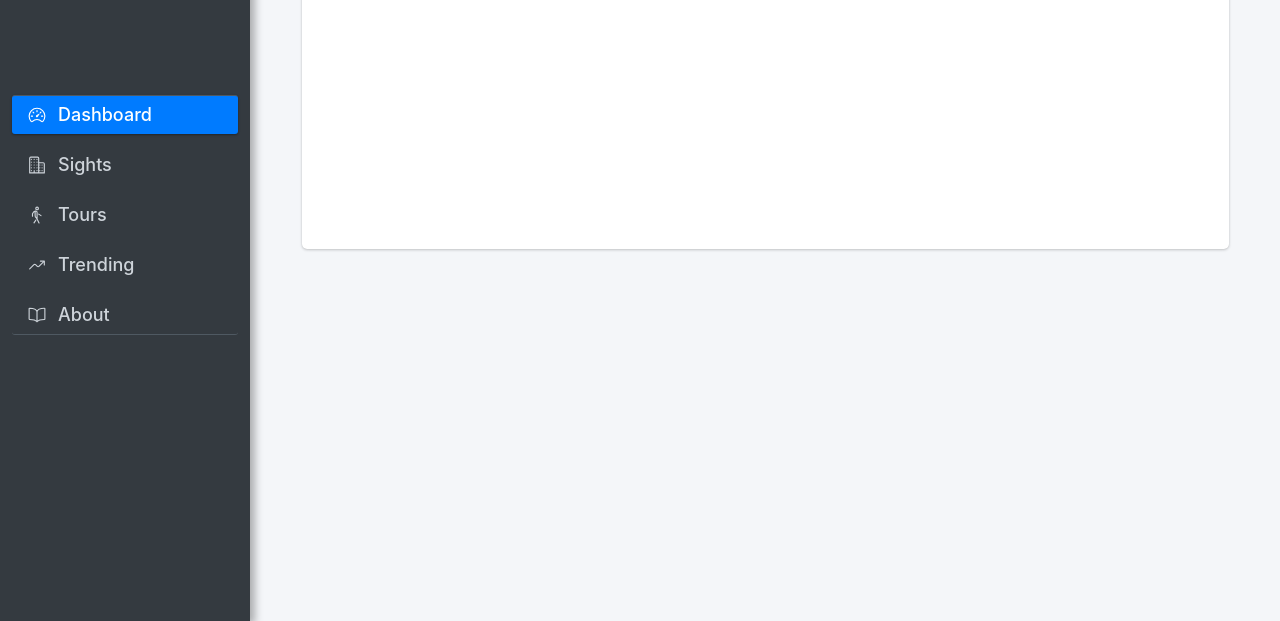
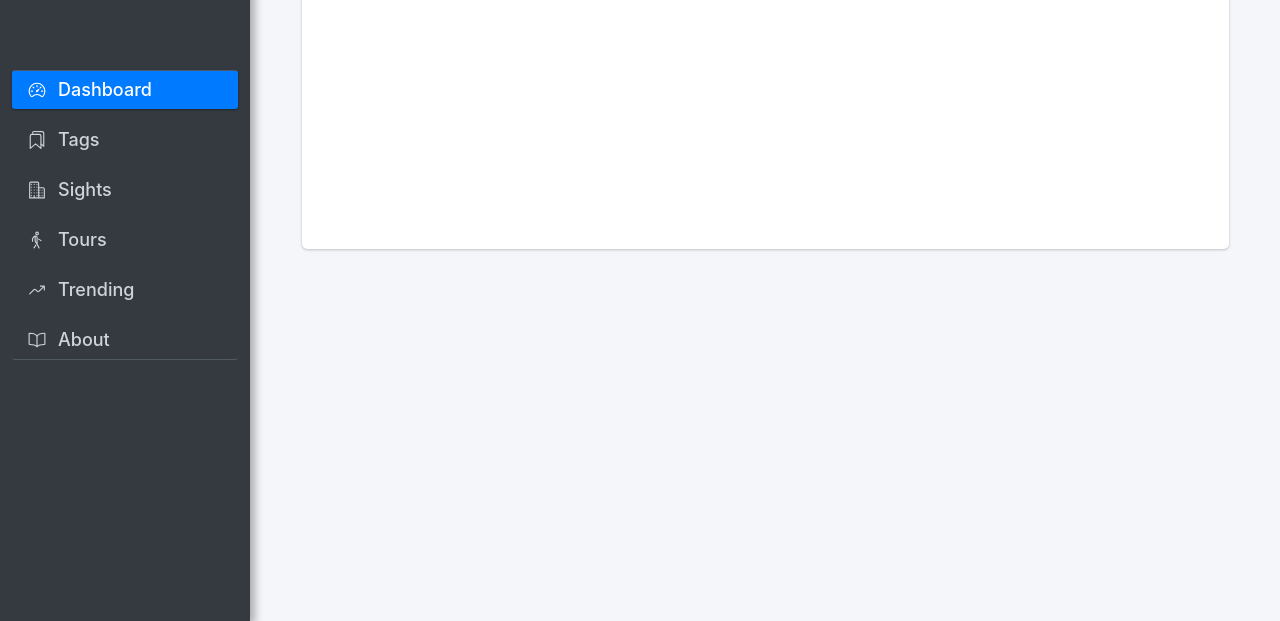
Before and after one commit to MoryokaV/Visit-Braila, a Flask app: page /admin in a window 1280 px wide. Shown: the part 179-800 px from the top of the page. Run offline with Flask 2, Linux system fonts and the light colour scheme; the visitor is signed in with stand-in values (Sample User, id 1); data that the repository does not hold is empty; some libraries are stand-ins or nearby versions.

Commit message:
add 'tags' tab & bug fix

```diff
--- a/backend/static/css/panel.css
+++ b/backend/static/css/panel.css
@@ -12,7 +12,6 @@ body > header {
     align-items: center;
     justify-content: space-between;
     padding: 1.2rem 1.6rem;
-    box-shadow: 0 2px 8px 1px rgba(0, 0, 0, 0.2);
 }
 
 body > aside {
@@ -35,6 +34,26 @@ aside > nav {
     padding: 0 1.2rem;
 }
 
+.nav-item {
+    color: var(--text-color);
+    margin-bottom: 1.2rem;
+    padding: 1rem 1.6rem;
+    border-radius: 3px;
+    font-weight: 500;
+    color: var(--text-color-dimmed)
+}
+
+.nav-item:hover {
+    background-color: var(--accent-color-light);
+    color: #fff;
+}
+
+.nav-item.active {
+    background-color: var(--primary-color);
+    box-shadow: 0 1px 3px rgb(0 0 0 / 12%), 0 1px 2px rgb(0 0 0 / 24%);
+    color: #fff;
+}
+
 body > main {
     background-color: rgb(244, 246, 249);
     /* overflow-y: scroll; */
--- a/backend/static/css/style.css
+++ b/backend/static/css/style.css
@@ -63,26 +63,6 @@ a {
     display: flex;
     flex-direction: row !important;
     align-items: center;
-}
-
-.nav-item {
-    color: var(--text-color);
-    margin-bottom: 1.2rem;
-    padding: 1rem 1.6rem;
-    border-radius: 3px;
-    font-weight: 500;
-    color: var(--text-color-dimmed)
-}
-
-.nav-item:hover {
-    background-color: var(--accent-color-light);
-    color: #fff;
-}
-
-.nav-item.active {
-    background-color: var(--primary-color);
-    box-shadow: 0 1px 3px rgb(0 0 0 / 12%), 0 1px 2px rgb(0 0 0 / 24%);
-    color: #fff;
 }
 
 .card {
--- a/backend/templates/index.html
+++ b/backend/templates/index.html
@@ -15,17 +15,11 @@
       type="module"
       src="https://unpkg.com/ionicons@5.5.2/dist/ionicons/ionicons.esm.js"
     ></script>
-    <script
-      nomodule
-      src="https://unpkg.com/ionicons@5.5.2/dist/ionicons/ionicons.js"
-    ></script>
 
     <link
       href="https://cdn.quilljs.com/1.3.6/quill.snow.css"
       rel="stylesheet"
     />
-
-    <link rel="stylesheet" href="static/plugins/jquery-toast-plugin/jquery.toast.min.css">
     <link rel="stylesheet" href="static/css/reset.css" />
     <link rel="stylesheet" href="static/css/panel.css" />
     <link rel="stylesheet" href="static/css/style.css" />
@@ -50,6 +44,10 @@
         >
           <ion-icon name="speedometer-outline"></ion-icon>
           <p>Dashboard</p>
+        </a>
+        <a href="#" class="nav-item group">
+          <ion-icon name="bookmarks-outline"></ion-icon>
+          <p>Tags</p>
         </a>
         <a href="#" class="nav-item group">
           <ion-icon name="business-outline"></ion-icon>
@@ -98,7 +96,7 @@
       </div>
     </main>
 
-    <!-- MENU POPUP -->
+    <!-- SIGHT UPDATE MODAL -->
     <div class="modal">
       <div class="modal-content">
         <header>
@@ -149,7 +147,6 @@
       </div>
     </div>
 
-    <script src="static/plugins/jquery-toast-plugin/jquery.toast.min.js"></script>
     <script src="https://cdn.quilljs.com/1.3.6/quill.js"></script>
     <script type="module" src="static/js/scripts.js"></script>
   </body>
```
